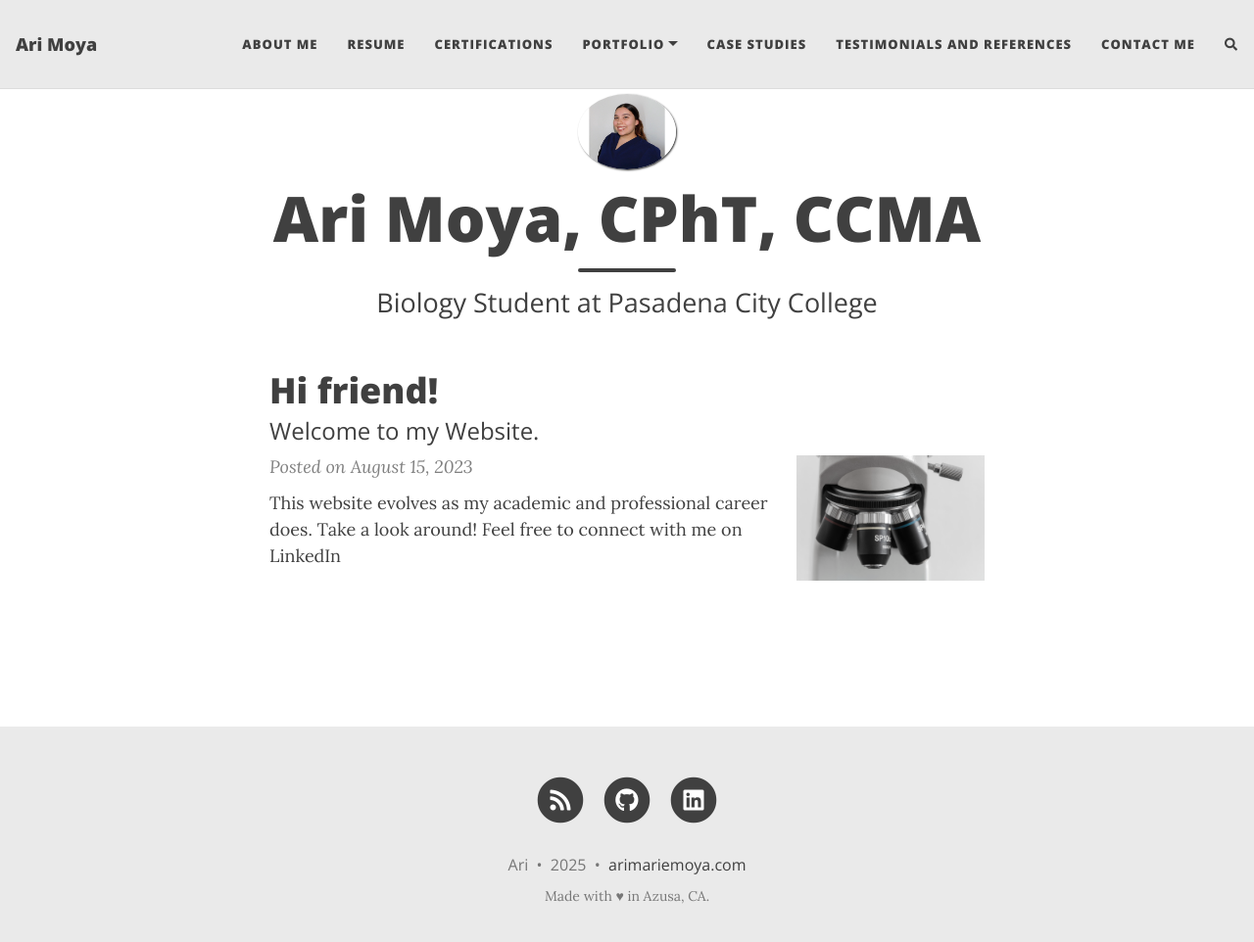
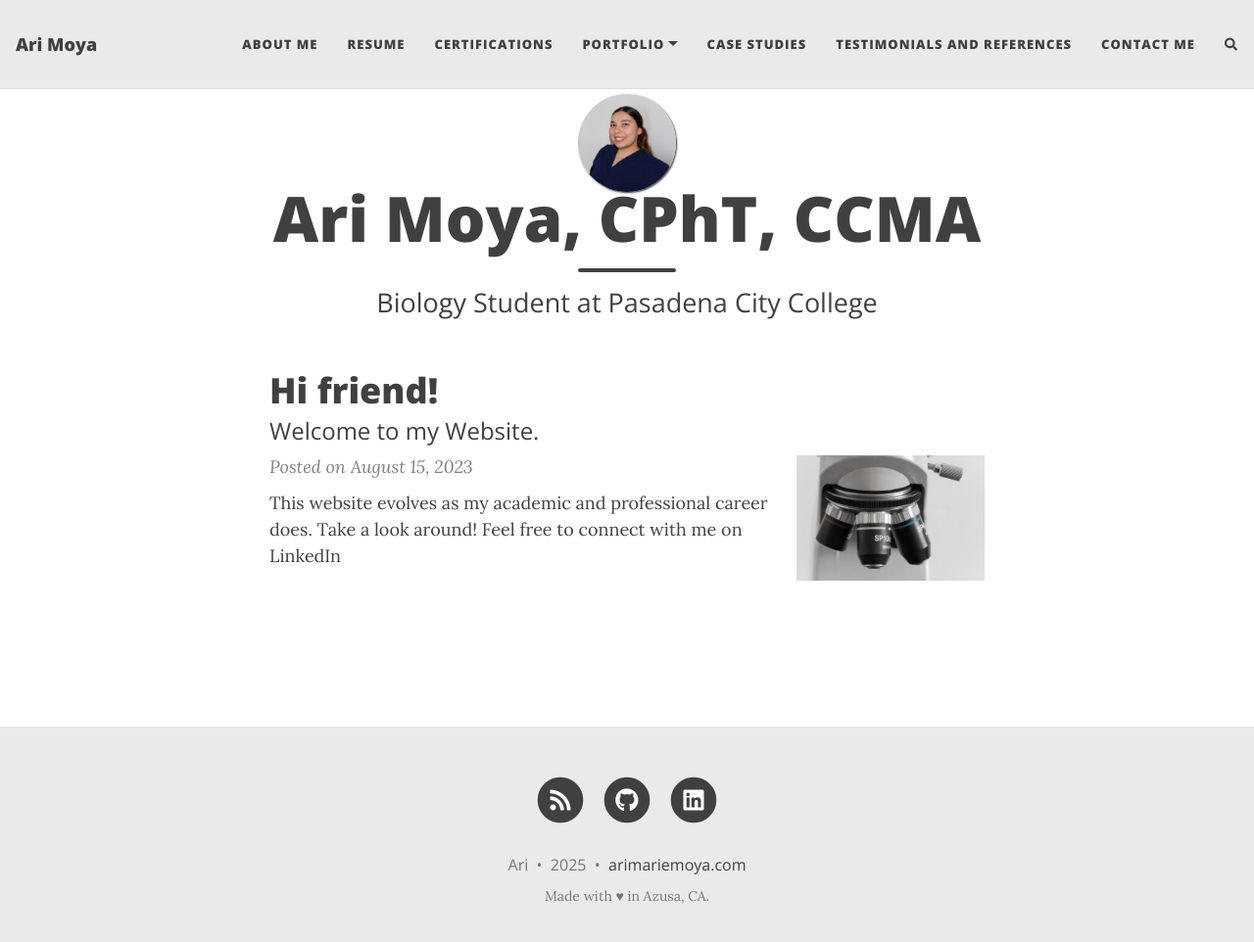
Before and after one commit to aiybusp/aiybusp.github.io, a Jekyll site: the page built from index.html, in a window 1280 px wide and 976 px high. Shown: the top 962 px of the window at 98% size. Built offline with Jekyll 4.4.1, drawn with Linux system fonts in a browser that asks for light colours; nearby versions of some CDN libraries; the list of posts is cut into pages by our own code; comment, search, counter and statistics services are not loaded.

Commit message:
2025-05-08

```diff
--- a/_config.yml
+++ b/_config.yml
@@ -14,7 +14,7 @@
   Testimonials and References: "/testimonials-and-refrences/"
   Contact me: "/Contact-me/"
 
-avatar: /assets/img/headshot.2025.png
+avatar: /assets/img/headshot.2025-square.png
 
 round-avatar: true
 
```
Also changed, not shown: assets/img/headshot.2025-square.png (added).
